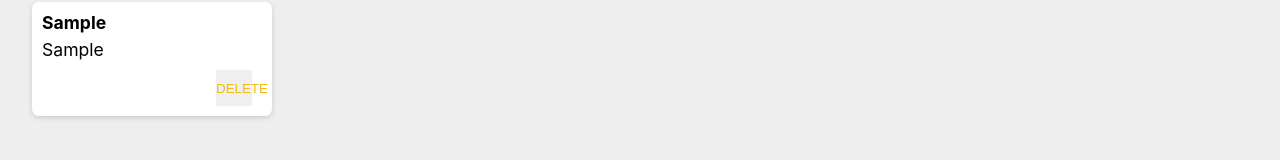
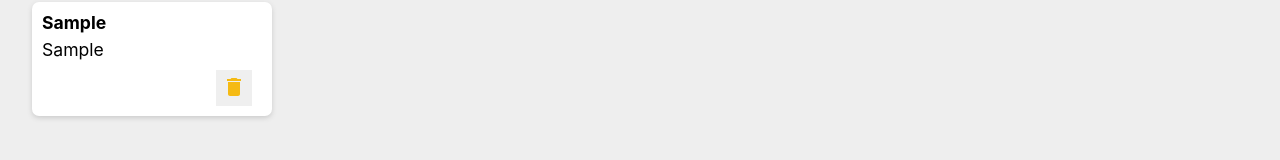
Before and after one commit to Srutip04/Google-Keep, a React (Create React App) app: page / in a window 1280 px wide. Both pictures are taken after typing "Sample", "Sample" into the empty fields and a click on the button "Add". Shown: the part 279-439 px from the top of the page. Built offline with nearby package versions, Linux system fonts and the light colour scheme; the HTML template or start-up script is replaced by a standard one.

Commit message:
added delete icon

```diff
--- a/src/components/note/note.jsx
+++ b/src/components/note/note.jsx
@@ -1,5 +1,6 @@
 import react from "react";
 import notes from "../../Notes";
+import DeleteIcon from '@mui/icons-material/Delete';
 import './note.styles.css';
 function Note(props){
 
@@ -12,7 +13,9 @@
         <div className='note'>
             <h1>{props.title}</h1>
             <p>{props.content}</p>
-             <button onClick={handleClick}>DELETE</button>
+             <button onClick={handleClick}>
+                 <DeleteIcon />
+             </button>
         </div>
     )
 }
```
